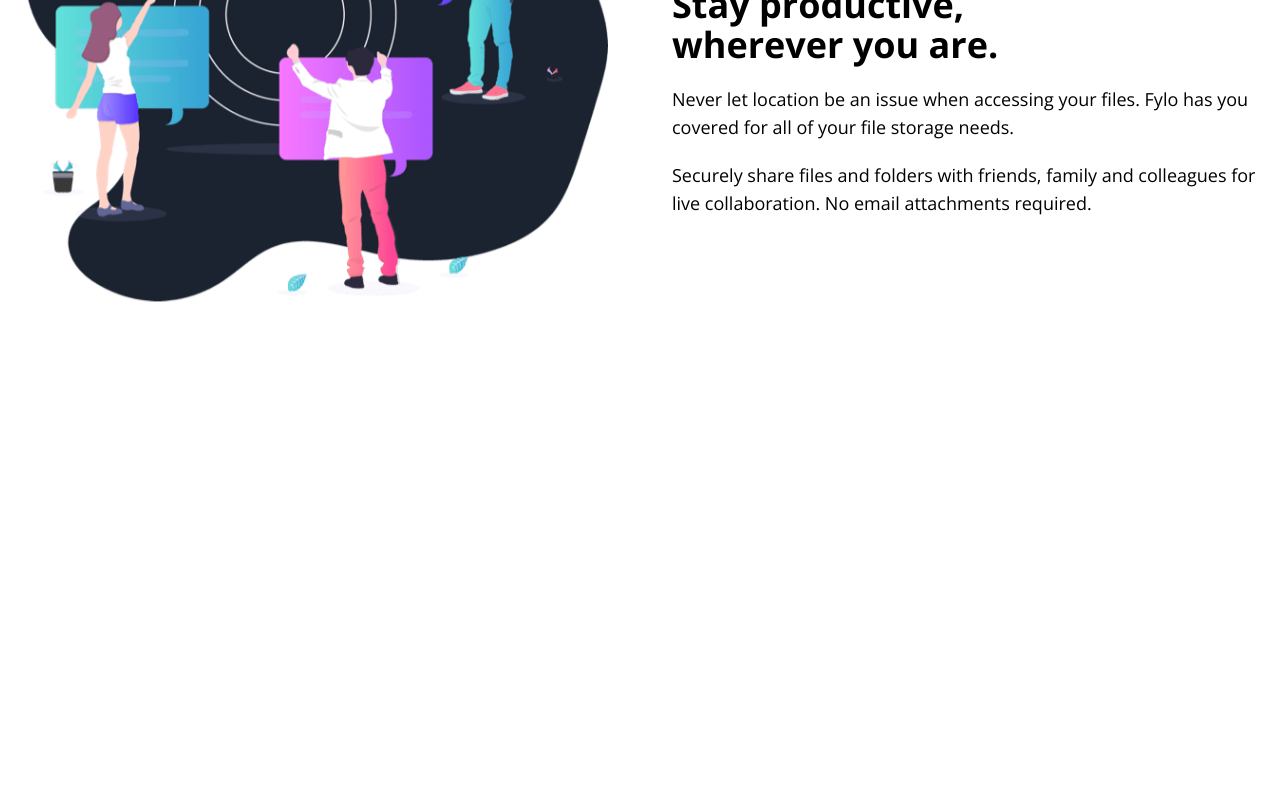
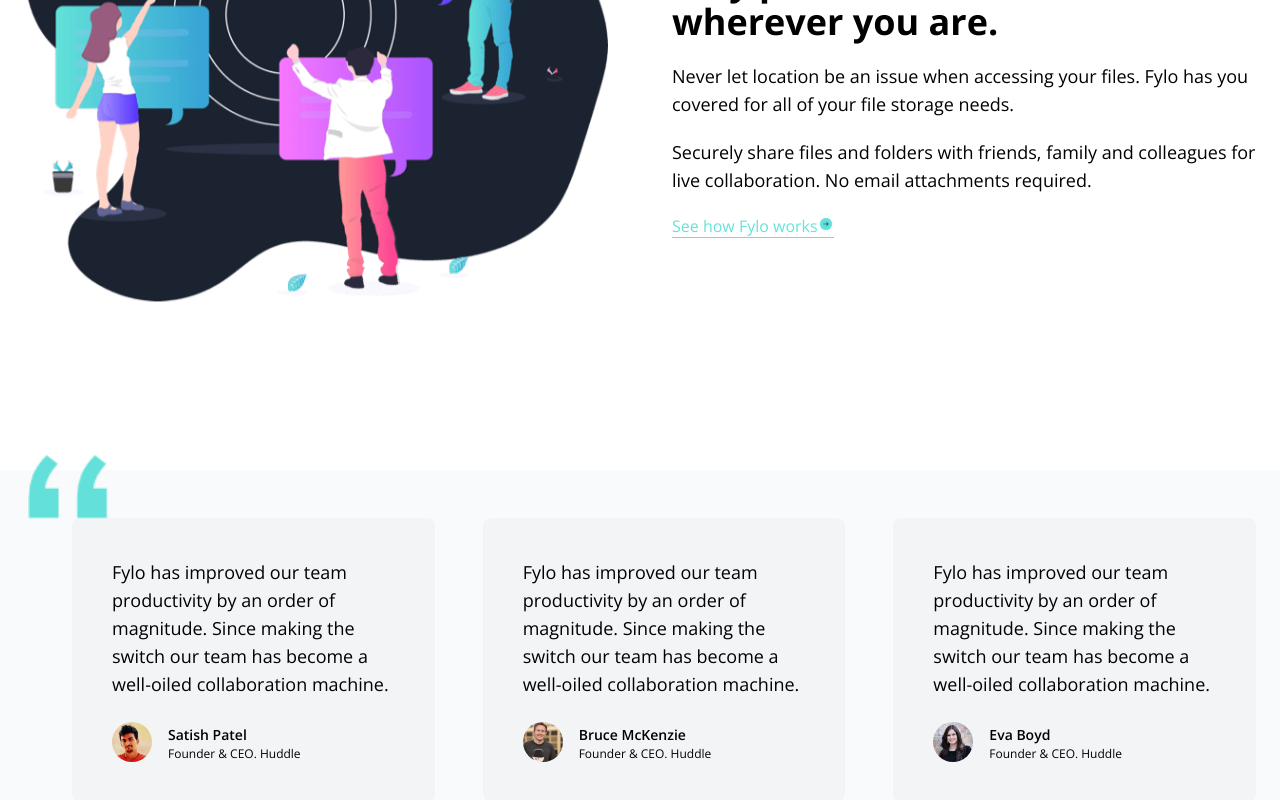
Before and after one commit to eddougla/Fylo, a React (Vite) app: page / in a window 1280 px wide. Shown: the part 2286-3086 px from the top of the page. Before the commit the page ends 2756 px from the top, so only its background shows below. Built offline with nearby package versions, Linux system fonts and the light colour scheme.

Commit message:
Added Testimonials Section

```diff
--- a/src/App.jsx
+++ b/src/App.jsx
@@ -9,11 +9,15 @@
 import FeatureRow from "./components/FeatureRow";
 import FeatureCard from "./components/FeatureCard";
 import Productive from "./components/Productive";
+import Testimonials from "./components/Testimonials";
+import TestimonialCard from "./components/TestimonialCard";
 
 import stayProductive from "./assets/images/illustration-stay-productive.png";
+import quotes from "./assets/images/bg-quotes.png";
 
 import features from "./data/features";
 import productive from "./data/productive";
+import testimonials from "./data/testimonials";
 
 function App() {
   return (
@@ -65,6 +69,8 @@
         imgAlt="Team collaboration illustration"
         heading="Stay productive, wherever you are."
         ariaLabel="productive-heading"
+        linkText="See how Fylo works"
+        linkHref="#"
         className="bg-white dark:bg-darkBlue"
       >
         {productive.map((paragraph) => (
@@ -73,6 +79,23 @@
           </p>
         ))}
       </Productive>
+      <Testimonials
+        id="testimonials"
+        className="bg-gray-50 dark:bg-darkBlue"
+        ariaLabel="Customer testimonials"
+        img={quotes}
+        imgAlt="Quote icon"
+      >
+        {testimonials.map((testimonial) => (
+          <TestimonialCard
+            key={testimonial.id}
+            quote={testimonial.quote}
+            title={testimonial.title}
+            name={testimonial.name}
+            avatar={testimonial.avatar}
+          />
+        ))}
+      </Testimonials>
     </>
   );
 }
--- a/src/components/Productive.jsx
+++ b/src/components/Productive.jsx
@@ -1,3 +1,5 @@
+import arrow from "../assets/images/icon-arrow.svg";
+
 function Productive({
   id,
   img,
@@ -5,6 +7,8 @@
   heading,
   className = "",
   ariaLabel,
+  linkText,
+  linkHref,
   children,
 }) {
   return (
@@ -22,6 +26,21 @@
               {heading}
             </h2>
             {children}
+            <div className="block mt-4">
+              <a
+                href={linkHref}
+                className="border-b border-accentCyan text-accentCyan"
+                aria-label="Learn how Fylo works"
+              >
+                {linkText}
+                <img
+                  src={arrow}
+                  alt=""
+                  class="inline pb-2"
+                  aria-hidden="true"
+                />
+              </a>
+            </div>
           </div>
         </div>
       </div>
--- /dev/null
+++ b/src/components/TestimonialCard.jsx
@@ -0,0 +1,17 @@
+function TestimonialCard({ quote, avatar, name, title }) {
+  return (
+    <article className="flex flex-col p-10 space-y-6 rounded-lg bg-gray-100 dark:bg-darkBlue3 md:w-1/3">
+      <blockquote className="text-sm leading-5 md:text-lg">
+        <p>{quote}</p>
+      </blockquote>
+      <footer className="flex space-x-4">
+        <img src={avatar} alt={name} className="w-10 h-10 rounded-full" />
+        <div>
+          <cite className="text-sm font-semibold not-italic">{name}</cite>
+          <p className="text-xs font-extralight">{title}</p>
+        </div>
+      </footer>
+    </article>
+  );
+}
+export default TestimonialCard;
--- /dev/null
+++ b/src/components/Testimonials.jsx
@@ -0,0 +1,25 @@
+function Testimonials({
+  id,
+  children,
+  className = "",
+  ariaLabel,
+  img,
+  imgAlt,
+}) {
+  return (
+    <section id={id} className={className} aria-label={ariaLabel}>
+      <div className="container mx-auto px-6 pt-12 pb-80 md:pb-96">
+        <div className="relative flex flex-col w-full space-y-6 md:flex-row md:space-y-0 md:space-x-12">
+          <img
+            src={img}
+            alt={imgAlt}
+            className="absolute left-1 -top-2 w-10 md:-top-16 md:w-20"
+            aria-hidden="true"
+          />
+          {children}
+        </div>
+      </div>
+    </section>
+  );
+}
+export default Testimonials;
--- /dev/null
+++ b/src/data/testimonials.js
@@ -0,0 +1,32 @@
+import profile1 from "../assets/images/profile-1.jpg";
+import profile2 from "../assets/images/profile-2.jpg";
+import profile3 from "../assets/images/profile-3.jpg";
+
+const testimonials = [
+  {
+    id: 1,
+    name: "Satish Patel",
+    title: "Founder & CEO. Huddle",
+    quote:
+      "Fylo has improved our team productivity by an order of magnitude. Since making the switch our team has become a well-oiled collaboration machine.",
+    avatar: profile1,
+  },
+  {
+    id: 2,
+    name: "Bruce McKenzie",
+    title: "Founder & CEO. Huddle",
+    quote:
+      "Fylo has improved our team productivity by an order of magnitude. Since making the switch our team has become a well-oiled collaboration machine.",
+    avatar: profile2,
+  },
+  {
+    id: 3,
+    name: "Eva Boyd",
+    title: "Founder & CEO. Huddle",
+    quote:
+      "Fylo has improved our team productivity by an order of magnitude. Since making the switch our team has become a well-oiled collaboration machine.",
+    avatar: profile3,
+  },
+];
+
+export default testimonials;
```
